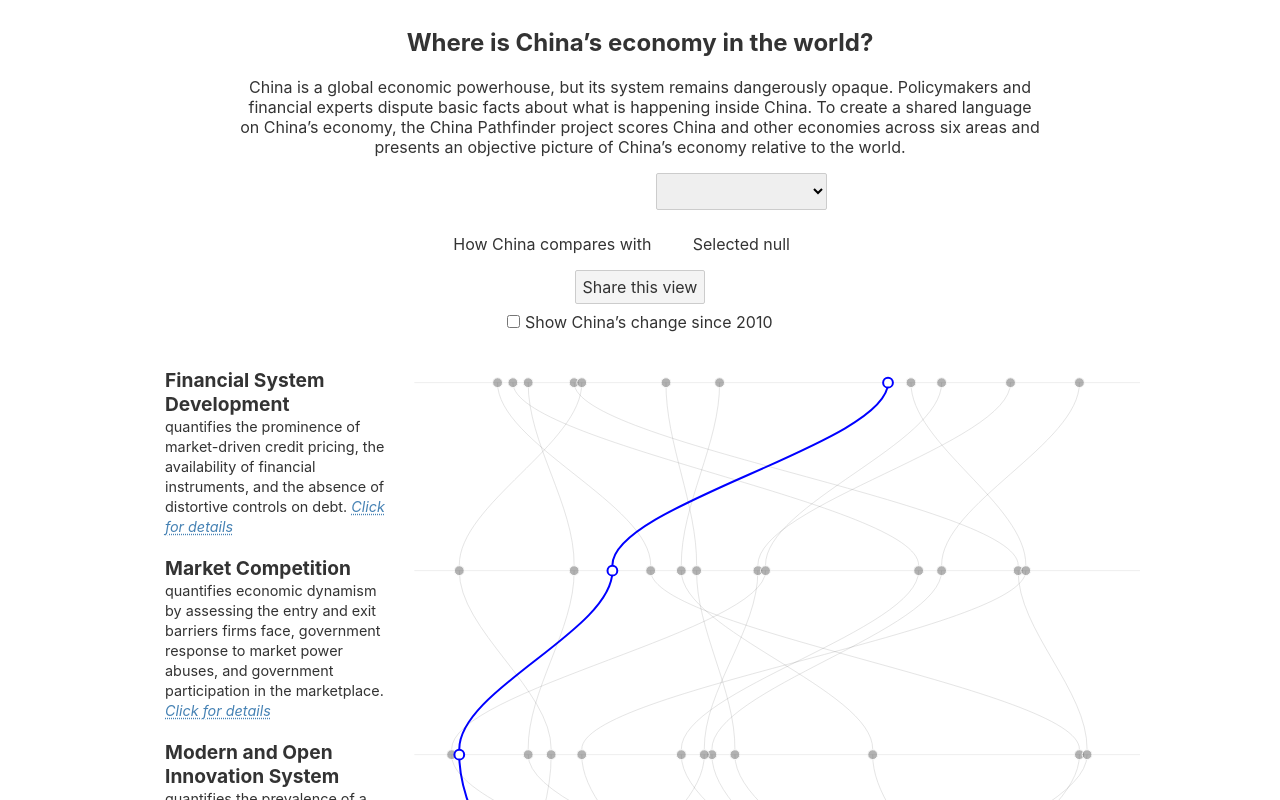
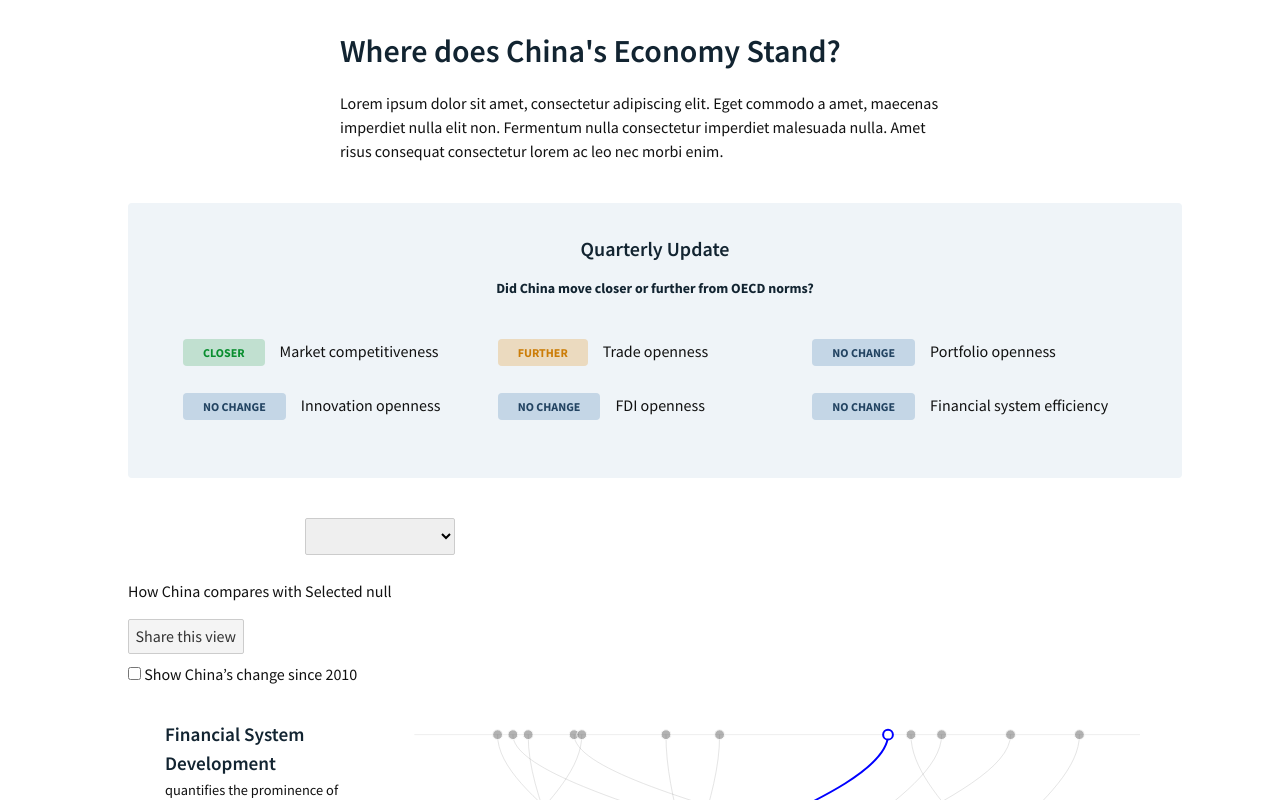
Before and after one commit to nickharb/china-pathfinder, a Svelte app: page / in a window 1280 px wide. Shown: the top 800 px of the page. Built offline with nearby package versions, Linux system fonts and the light colour scheme.

Commit message:
Basic styles for quarterly update

```diff
--- a/public/global.css
+++ b/public/global.css
@@ -2,14 +2,21 @@
     position: relative;
     width: 100%;
     height: 100%;
+    margin: 0;
+    padding: 0;
 }
 
 body {
-	color: #333;
-	margin: 0;
-	padding: 8px;
+    font-family: 'Source Sans Pro', sans-serif;
+    font-size: 16px;
+    line-height: 1.5;
+    color: #111;
     box-sizing: border-box;
-	font-family: -apple-system, BlinkMacSystemFont, "Segoe UI", Roboto, Oxygen-Sans, Ubuntu, Cantarell, "Helvetica Neue", sans-serif;
+}
+
+main {
+    max-width: 1024px;
+    margin: 0 auto;
 }
 
 a {
@@ -61,3 +68,20 @@
 button:focus {
     border-color: #666;
 }
+
+/* Typography */
+
+h1, h2, h3, h4, h5 {
+    color: #122431;
+}
+
+h1 {
+    font-size: 32px;
+    font-weight: 600;
+    margin-bottom: 10px;
+}
+
+h2 {
+    font-size: 20px;
+    font-weight: 600;
+}
--- a/public/index.html
+++ b/public/index.html
@@ -5,6 +5,10 @@
     <meta name='viewport' content='width=device-width,initial-scale=1'>
 
     <title>China Pathfinder</title>
+
+    <link rel="preconnect" href="https://fonts.googleapis.com">
+    <link rel="preconnect" href="https://fonts.gstatic.com" crossorigin>
+    <link href="https://fonts.googleapis.com/css2?family=Source+Sans+Pro:ital,wght@0,400;0,600;0,700;1,400;1,600;1,700&display=swap" rel="stylesheet">
 
     <link rel='icon' type='image/png' href='/favicon.png'>
     <link rel='stylesheet' href='/global.css'>
--- a/src/App.svelte
+++ b/src/App.svelte
@@ -2,15 +2,14 @@
     import Landing from './views/Landing.svelte';
     import Indicators from './views/Indicators.svelte';
     import Quarterly from './views/Quarterly.svelte';
-    import News from './views/News.svelte';
+    // import News from './views/News.svelte';
     import {view} from './stores/view';
 
-    // use dollar sign before a variable to access a store
     $view = 'main'; // defines primary view - set this for production (do not delete)
     // $view = 'indicators';
 
-    let showQuarterly = false; // set to true if you want to show
-    let showNews = true; // set to true if you want to show
+    // let showQuarterly = false; // set to true if you want to show
+    // let showNews = true; // set to true if you want to show
 
 
 </script>
@@ -18,40 +17,32 @@
 
 <style>
     section {
-        text-align: center;
         margin: 0 auto;
     }
 
     #intro {
-        max-width: 800px;
+        max-width: 600px;
     }
 </style>
 
 
 <main>
     <section id='intro'>
-        <h1>Where is China’s economy in the world?</h1>
-        <p>China is a global economic powerhouse, but its system remains dangerously opaque. Policymakers and financial experts dispute basic facts about what is happening inside China. To create a shared language on China’s economy, the China Pathfinder project scores China and other economies across six areas and presents an objective picture of China’s economy relative to the world.</p>
+        <h1>Where does China's Economy Stand?</h1>
+        <p>Lorem ipsum dolor sit amet, consectetur adipiscing elit. Eget commodo a amet, maecenas imperdiet nulla elit non. Fermentum nulla consectetur imperdiet malesuada nulla. Amet risus consequat consectetur lorem ac leo nec morbi enim.</p>
     </section>
 
     {#if $view == 'main'}
 
         <section class='latest'>
 
-            {#if showNews}
-                <News/>
-            {/if}
-            {#if showQuarterly}
-                <Quarterly/>
-            {/if}
+            <Quarterly />
 
         </section>
 
     {/if}
 
     <section>
-
-        <!-- to implement browser check / mobile check -->
 
         {#if $view == 'main'}
             <Landing/>
--- a/src/components/LandingVisual.svelte
+++ b/src/components/LandingVisual.svelte
@@ -22,34 +22,29 @@
 
     function circleMouseOver(e) {
         $hoveredCountry = e.path[1].dataset.id;
-        let selectedTooltip = Array.from(document.getElementsByClassName('tooltip-' + $hoveredCountry));
-        selectedTooltip.forEach(function(d, i) {
-            d.classList.add('hovered');
-        });
+        // let selectedTooltip = Array.from(document.getElementsByClassName('tooltip-' + $hoveredCountry));
+        let selectedTooltip = document.querySelectorAll('.tooltip-' + $hoveredCountry);
+        selectedTooltip.forEach(node => node.classList.add('hovered'));
     }
 
     function circleMouseOut(e) {
         $hoveredCountry = '';
-        let selectedTooltip = Array.from(document.getElementsByClassName('tooltip'));
-        selectedTooltip.forEach(function(d, i) {
-            d.classList.remove('hovered');
-        });
+        let selectedTooltip = document.querySelectorAll('.tooltip');
+        selectedTooltip.forEach(node => node.classList.remove('hovered'));
     }
 
     function circleClick(e) {
         $selectedCountry = e.path[1].dataset.id;
+        // let element = document.querySelectorAll('.tooltip');
+        // // console.log(element)
+        // // var myNodeList = document.querySelectorAll('div');
+        // element.forEach(node => node.classList.add('blue'));
+        // console.log(element)
     }
 
     $: if (areaData) {
         parseData();
-
     }
-
-    onMount(async()=>{
-        // handleEvents();
-    });
-
-    setTimeout(handleEvents, 1000);
 
     function parseData() {
         const xScale = d3.scaleLinear().domain([1,10]).range([$margin*3, $width-$margin*3]);
@@ -85,21 +80,6 @@
                 });
             }
         });
-    }
-
-    function handleEvents() {
-        d3.selectAll('circle')
-            .on('mouseover', function(e, d) {
-                // console.log(e.path[1].dataset.id)
-
-                // d3.select('#tooltip-' + d.id)
-                //     .style('left', xPosition + 'px')
-                //     .style('top', yPosition + 'px')
-                //     .classed('hidden', false);
-            })
-            .on('mouseout', function(e, d) {
-                // d3.select('#tooltip-' + d.id).classed('hidden', true);
-            });
     }
 
 </script>
--- a/src/views/Quarterly.svelte
+++ b/src/views/Quarterly.svelte
@@ -0,0 +1,105 @@
+
+<script type="text/javascript">
+    const quarterlyData = [
+        {
+            title: 'Market competitiveness',
+            value: 'closer',
+            class: 'closer'
+        },
+        {
+            title: 'Trade openness',
+            value: 'further',
+            class: 'further'
+        },
+        {
+            title: 'Portfolio openness',
+            value: 'no change',
+            class: 'no-change'
+        },
+        {
+            title: 'Innovation openness',
+            value: 'no change',
+            class: 'no-change'
+        },
+        {
+            title: 'FDI openness',
+            value: 'no change',
+            class: 'no-change'
+        },
+        {
+            title: 'Financial system efficiency',
+            value: 'no change',
+            class: 'no-change'
+        }
+    ];
+</script>
+
+<div class='quarterly'>
+    <h2>Quarterly Update</h2>
+    <p>Did China move closer or further from OECD norms?</p>
+    <ul>
+        {#each quarterlyData as quarter}
+            <li class='{quarter.class}'><span>{quarter.value}</span>{quarter.title}</li>
+        {/each}
+    </ul>
+</div>
+
+<style type="text/css">
+    .quarterly {
+        width: 100%;
+        margin: 40px auto;
+        border-radius: 4px;
+        background-color: #EFF4F8;
+        padding: 15px;
+    }
+
+    h2 {
+        text-align: center;
+        margin-bottom: 0;
+    }
+
+    p {
+        font-weight: bold;
+        font-size: 14px;
+        text-align: center;
+        color: #122431;
+        margin-bottom: 40px;
+    }
+
+    ul {
+        list-style: none;
+        padding: 0 40px;
+        display: flex;
+        flex-wrap: wrap;
+        justify-content: space-around;
+    }
+
+    li {
+        flex: 1 0 33%;
+        margin-bottom: 30px;
+    }
+
+    li span {
+        padding: 6px 20px;
+        margin-right: 15px;
+        font-weight: bold;
+        text-transform: uppercase;
+        font-size: 12px;
+        border-radius: 4px;
+    }
+
+    li.no-change span {
+        color: #234462;
+        background-color: #C4D6E6;
+    }
+
+    li.closer span {
+        color: #098E2F;
+        background-color: #C1E0D0;
+    }
+
+    li.further span {
+        color: #CC7D08;
+        background-color: #EBDABF;
+    }
+</style>
```
Also changed, not shown: public/build/bundle.css, public/build/bundle.js, 1 other file (tests, documents, lock files or other folders). Lines whose indentation alone changed are shown as unchanged.
